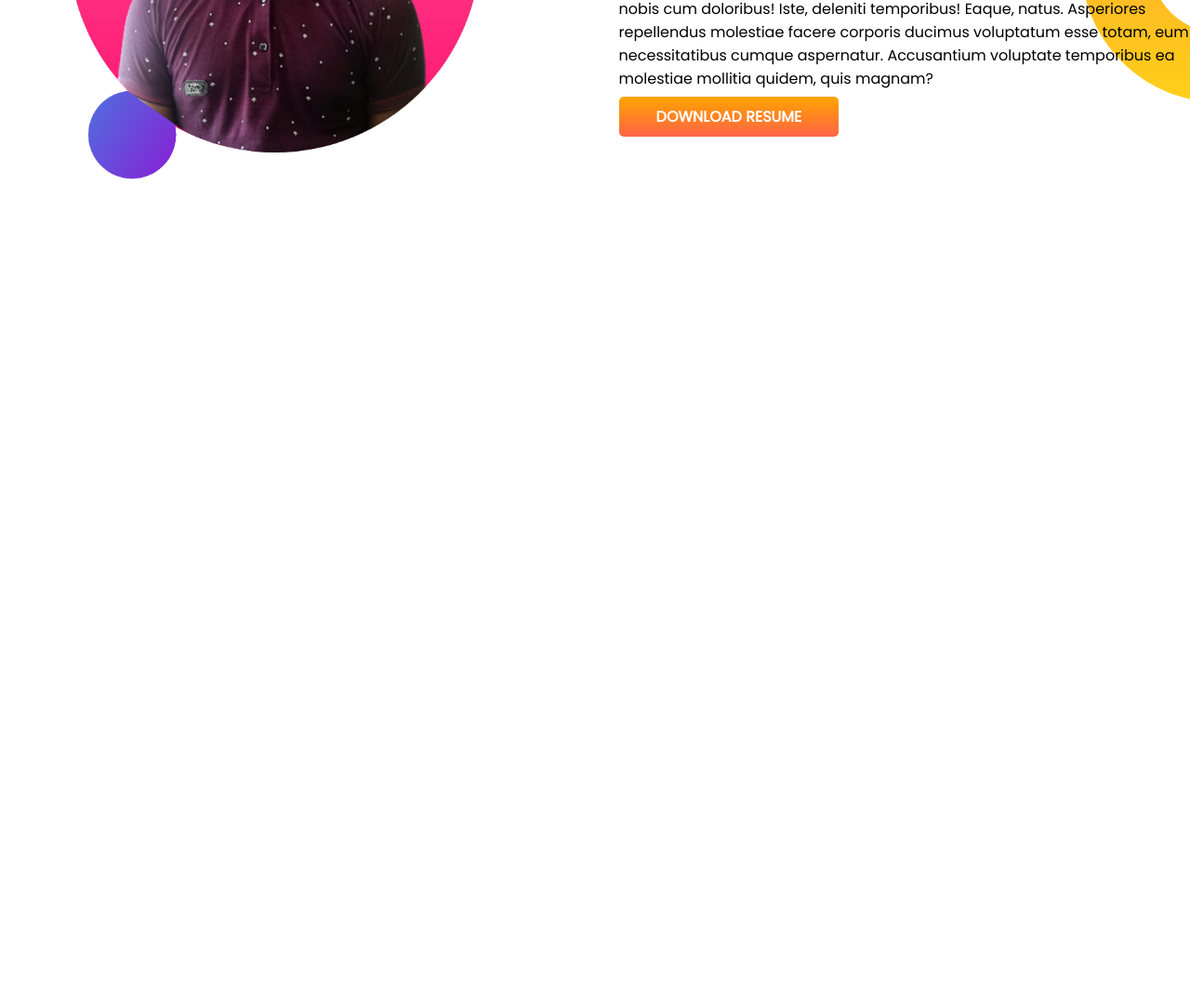
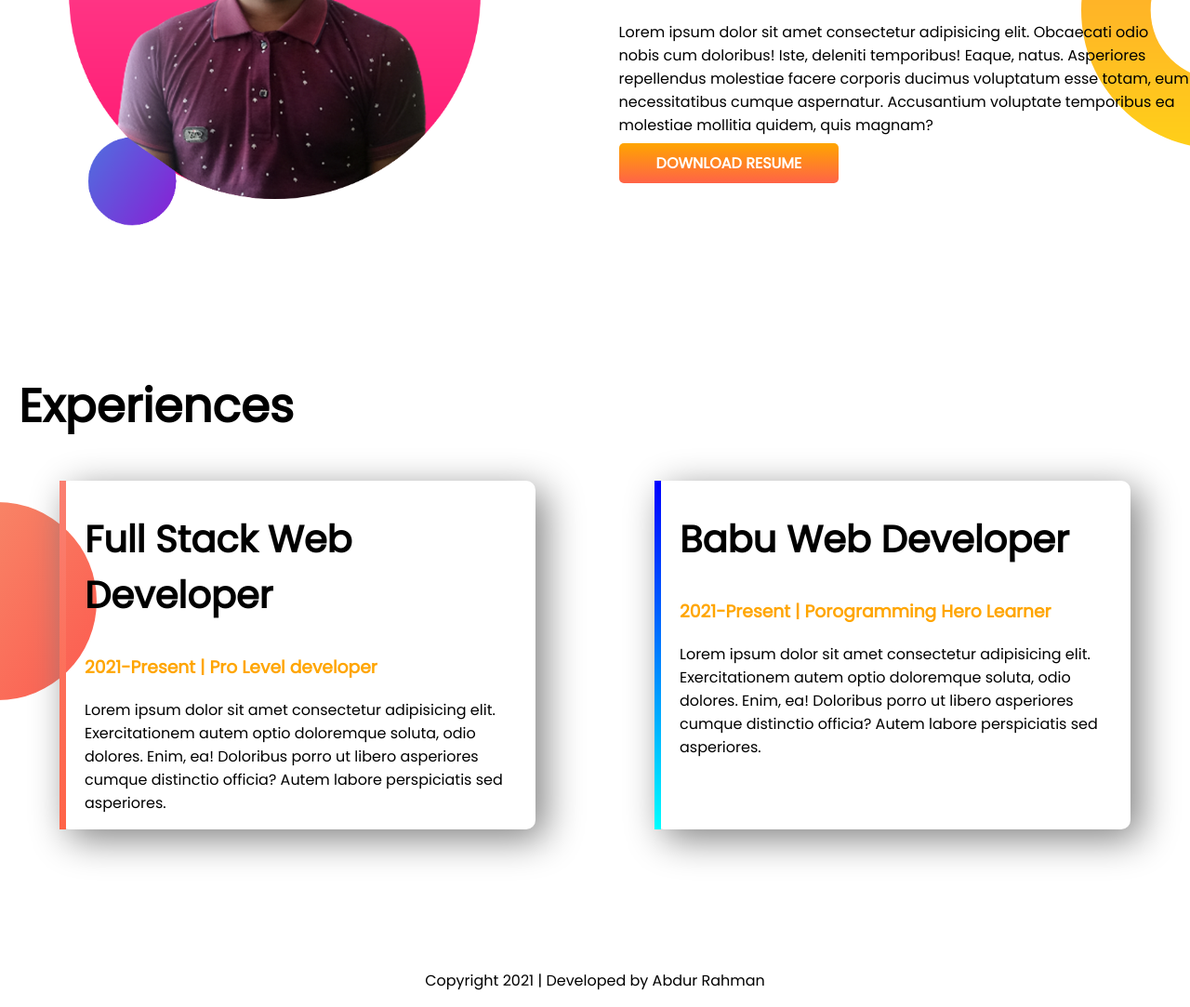
Before and after one commit to rahman-cmd/portfolio-mastar, a plain HTML site: page index.html in a window 1280 px wide. Shown: the part 874-1957 px from the top of the page at 93% size. Before the commit the page ends 1174 px from the top, so only its background shows below. Drawn offline with Linux system fonts and the light colour scheme.

Commit message:
added new line

```diff
--- a/index.html
+++ b/index.html
@@ -13,7 +13,7 @@
 </head>
 
 <body>
-    <section class="top-banner">
+    <section class="top-banner flex-container">
         <div class="div-width">
             <h1>Welcome to</h1>
             <h1><span class="orange-color">Abdur Rahman</span> World</h1>
@@ -31,7 +31,7 @@
     </section>
 
 
-    <section class="drem-big">
+    <section class="drem-big flex-container">
         <div class="div-width">
             <img src="images/my-bg2.png" alt="">
         </div>
@@ -48,6 +48,33 @@
         </div>
     </section>
 
+    <section class="exp-area">
+        <h1 class="exp">Experiences</h1>
+        <div class="flex-container">
+            <div id="web-dev-exp" class="div-width-shadow">
+                <h2>Full Stack Web Developer</h2>
+                <h3 class="orange-color">2021-Present | Pro Level developer</h3>
+                <p>Lorem ipsum dolor sit amet consectetur adipisicing elit. Exercitationem autem optio doloremque
+                    soluta,
+                    odio dolores. Enim, ea! Doloribus porro ut libero asperiores cumque distinctio officia? Autem labore
+                    perspiciatis sed asperiores.</p>
+            </div>
+
+            <div id="web-dev-exp2" class="div-width-shadow">
+                <h2>Babu Web Developer</h2>
+                <h3 class="orange-color">2021-Present | Porogramming Hero Learner</h3>
+                <p>Lorem ipsum dolor sit amet consectetur adipisicing elit. Exercitationem autem optio doloremque
+                    soluta,
+                    odio dolores. Enim, ea! Doloribus porro ut libero asperiores cumque distinctio officia? Autem labore
+                    perspiciatis sed asperiores.</p>
+            </div>
+        </div>
+    </section>
+
+    <footer>
+        <p>Copyright 2021 | Developed by Abdur Rahman</p>
+    </footer>
+
 </body>
 
 </html>
--- a/style.css
+++ b/style.css
@@ -24,9 +24,9 @@ h2{
     width: 80%;
 }
 
-section{
+.flex-container{
     display: flex;
-    margin-bottom: 100px;
+    margin-bottom: 150px;
 }
 
 .link-btn{
@@ -51,3 +51,42 @@ section{
     position: relative;
     background-position: right;
 }
+
+.exp{
+    margin-left: 20px;
+}
+
+.exp-area{
+    background-image: url(images/exp-bg.png);
+    background-repeat: no-repeat;
+    background-position: left;
+}
+
+
+.div-width-shadow{
+    width: 50%;
+    padding-left: 2%;
+    box-shadow: 10px 10px 40px gray;
+    margin-left: 5%;
+    margin-right: 5%;
+    padding-left: 20px;
+    border-radius: 10px;
+
+}
+
+#web-dev-exp{
+    border-left: 7px solid;
+    border-image: linear-gradient(salmon, tomato) 30;
+    border-image-slice: 1;
+
+}
+
+#web-dev-exp2{
+    border-left: 7px solid;
+    border-image: linear-gradient(blue, cyan) 30;
+    border-image-slice: 1;
+}
+
+footer p{
+    text-align: center;
+}
```
